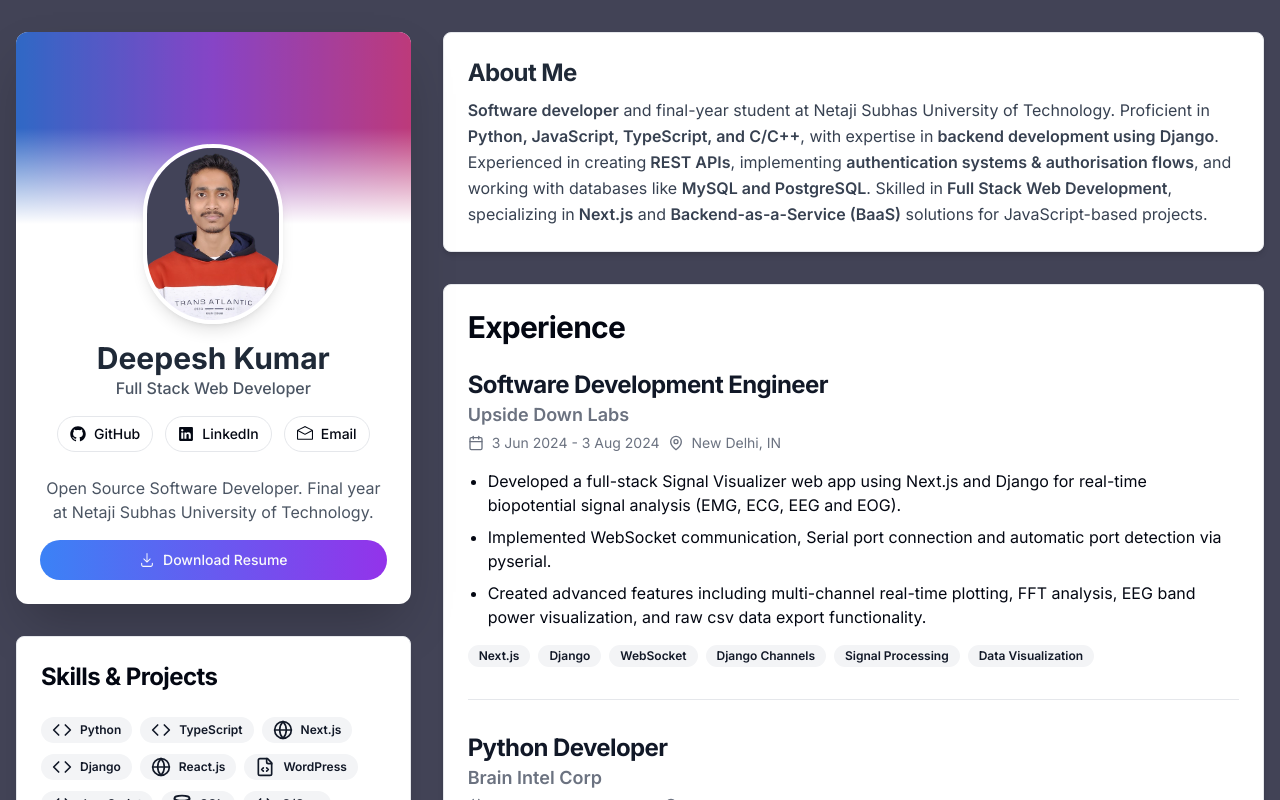
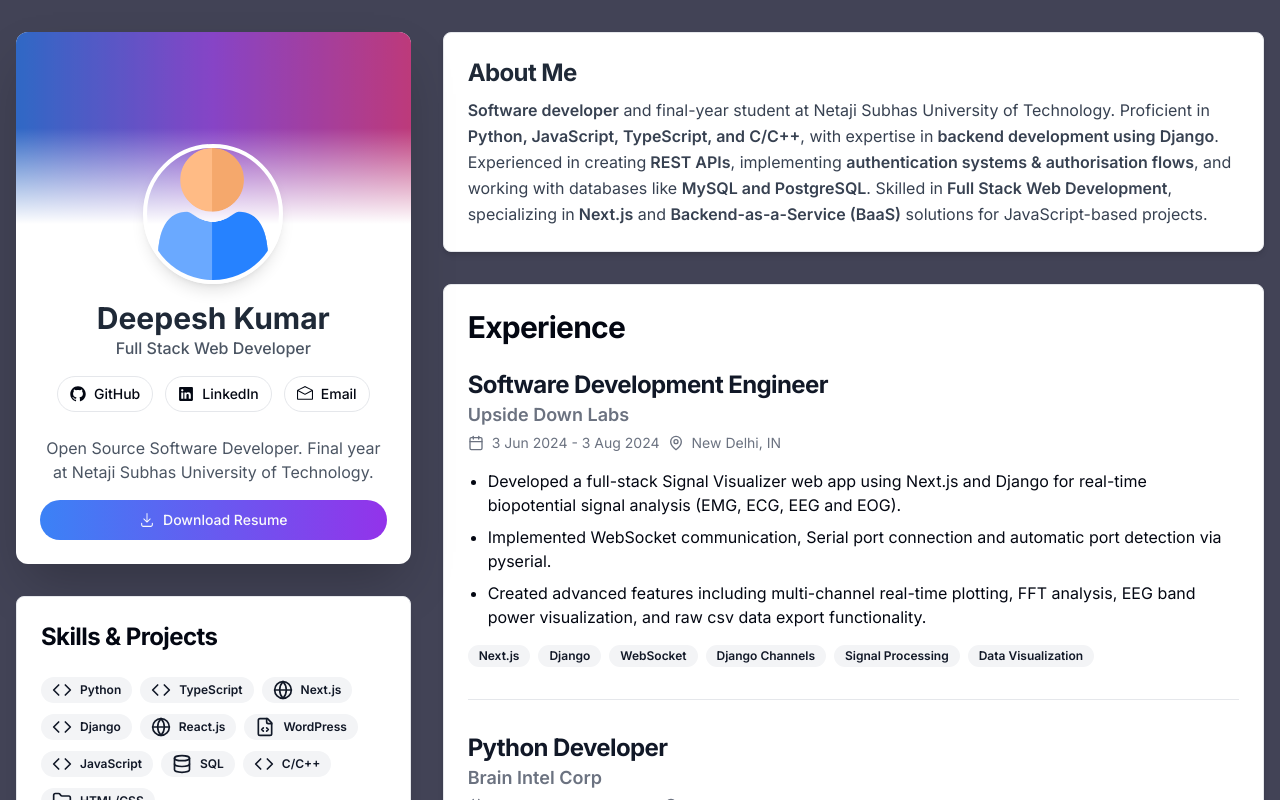
Before and after one commit to akadeepesh/OnlineResume, a Next.js app: page / in a window 1280 px wide. Shown: the top 800 px of the page. Built offline with nearby package versions, Linux system fonts and the light colour scheme.

Commit message:
fixes[#6] removed personal img and added generic avatar.png

```diff
--- a/src/components/ProfileCard.tsx
+++ b/src/components/ProfileCard.tsx
@@ -33,7 +33,7 @@
       <div className="relative px-6 pb-6">
         <div className="flex flex-col items-center -mt-20">
           <Image
-            src="/DeepeshBrandBg.png"
+            src="/avatar.png"
             width={140}
             height={140}
             className="rounded-full border-4 border-white shadow-lg"
```
Also changed, not shown: public/DeepeshBrandBg.png (deleted), public/avatar.png (added).
